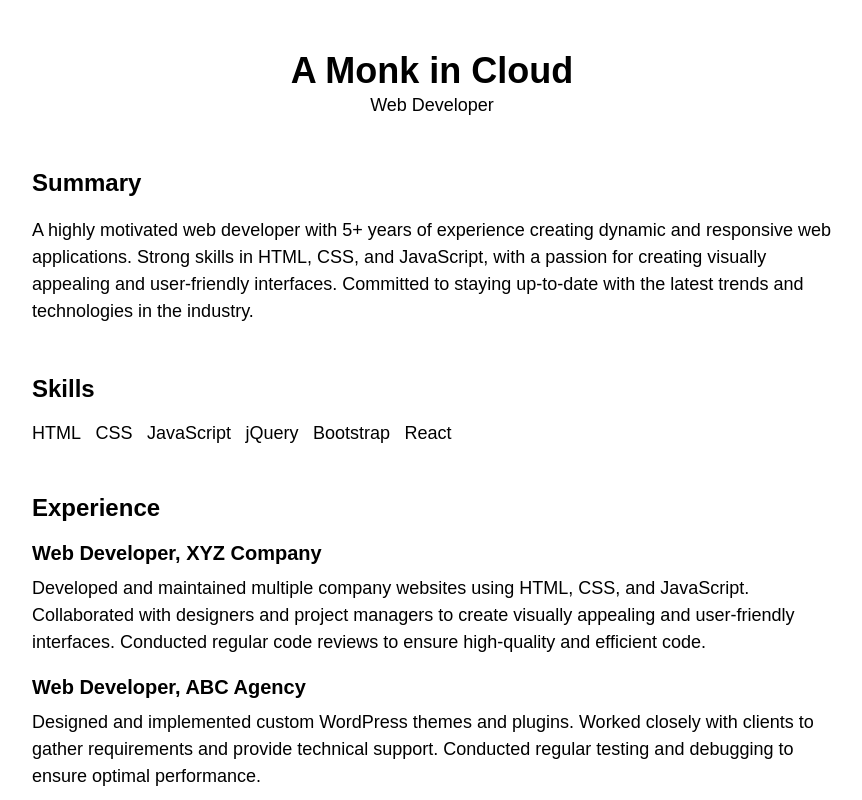
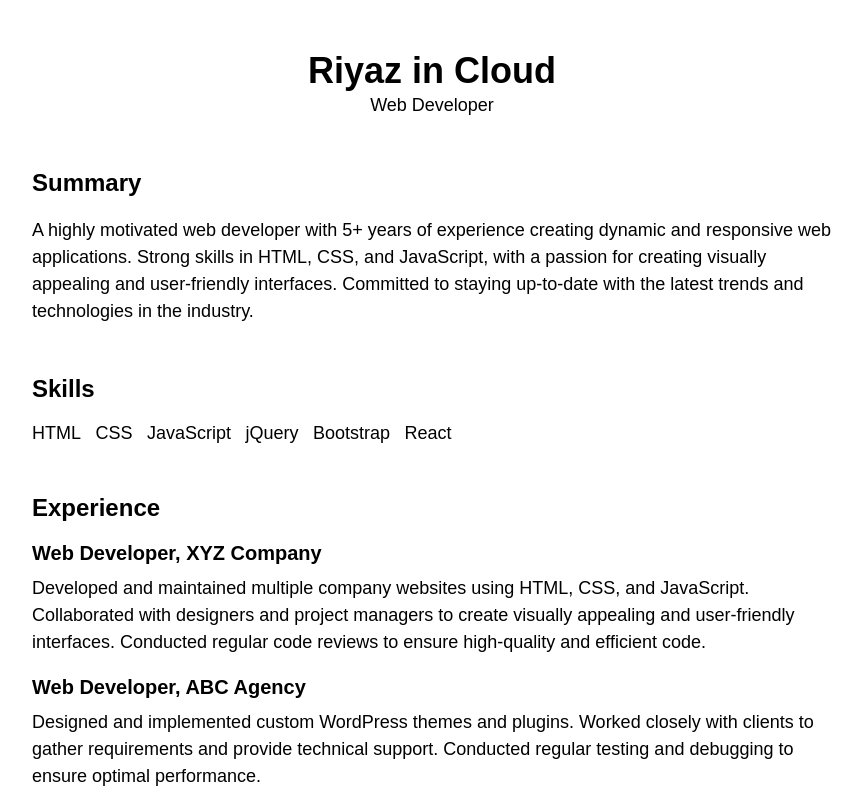
Before and after one commit to rmoham/Static-Webhosting-On-Azure-CICD, a plain HTML site: page index.html in a window 1280 px wide. Shown: the top 800 px of the page, without its empty margins (208-1070 px from the left). Drawn offline with Linux system fonts and the light colour scheme.

Commit message:
Update index.html

```diff
--- a/index.html
+++ b/index.html
@@ -7,7 +7,7 @@
 <body>
 	<div class="container">
 		<header>
-			<h1>A Monk in Cloud</h1>
+			<h1>Riyaz in Cloud</h1>
 			<p>Web Developer</p>
 		</header>
 		<section>
```
